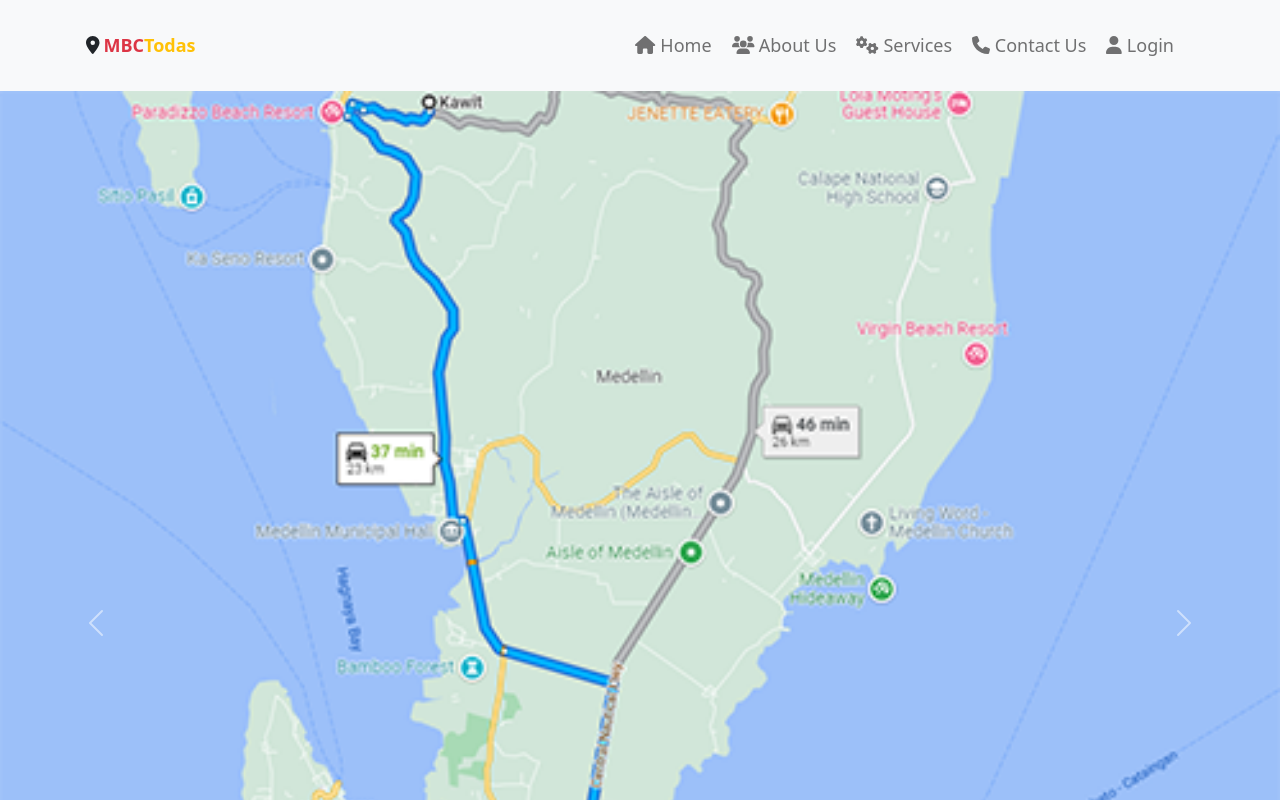
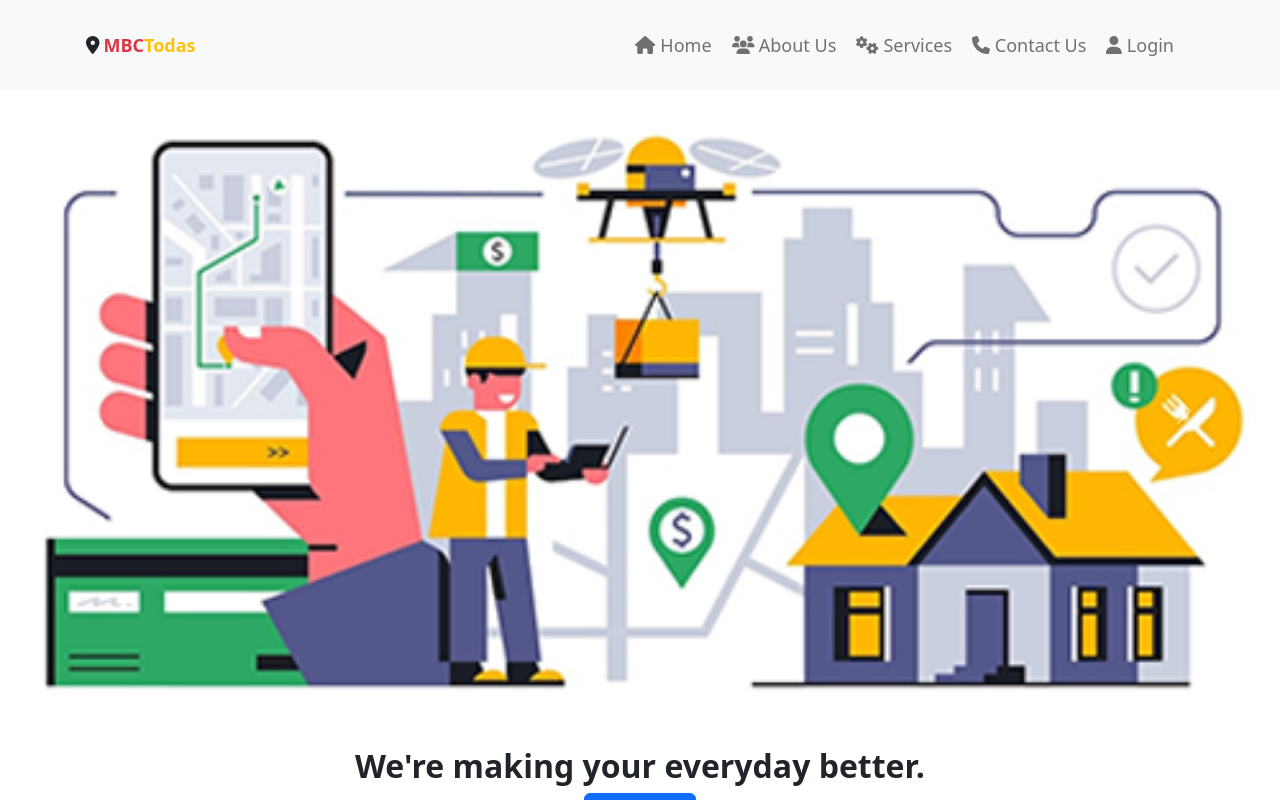
Before and after one commit to alaska25/mbctoda, a React (Create React App) app: page / in a window 1280 px wide. Shown: the top 800 px of the page. Built offline with nearby package versions, Linux system fonts and the light colour scheme; no server answers; a web font is replaced by a local one.

Commit message:
updated code

```diff
--- a/src/App.css
+++ b/src/App.css
@@ -5,11 +5,22 @@
   padding: 0;
 }
 img {
-  opacity: 2;
+  -webkit-backface-visibility: hidden;
+  -ms-transform: translateZ(0); /* IE 9 */
+  -webkit-transform: translateZ(0); /* Chrome, Safari, Opera */
+  transform: translateZ(0);
   image-rendering: optimizeQuality;
 }
 img:hover {
   opacity: 0.9;
+}
+.card-image{
+ object-fit: cover;
+ image-rendering: -moz-crisp-edges;         /* Firefox */
+ image-rendering:   -o-crisp-edges;         /* Opera */
+ image-rendering: -webkit-optimize-contrast;/* Webkit (non-standard naming) */
+ image-rendering: crisp-edges;
+ -ms-interpolation-mode: nearest-neighbor;  /* IE (non-standard property) */
 }
 .button{
   border-radius: 0;
--- a/src/pages/Header.js
+++ b/src/pages/Header.js
@@ -14,32 +14,20 @@ export default function Header() {
                        <Carousel>
                             <Carousel.Item>
                                 <img
-                                    className="d-block w-100"
-                                    src={img5}
-                                    alt="Second slide" img-fluid
-                                />
-                            </Carousel.Item>
-                            <Carousel.Item>
-                                <img
-                                    className="d-block w-100"
-                                    src={img6}
+                                    className="d-block w-100 card-image"
+                                    src={img4}
                                     alt="Third slide" img-fluid
                                 />
                             </Carousel.Item>
+
                             <Carousel.Item>
                                 <img
-                                    className="d-block w-100"
-                                    src={img7}
+                                    className="d-block w-100 card-image"
+                                    src={img3}
                                     alt="Third slide" img-fluid
                                 />
                             </Carousel.Item>
-                            <Carousel.Item>
-                                <img
-                                    className="d-block w-100"
-                                    src={img8}
-                                    alt="Third slide" img-fluid
-                                />
-                            </Carousel.Item>
+
                        </Carousel>
 
 
```
